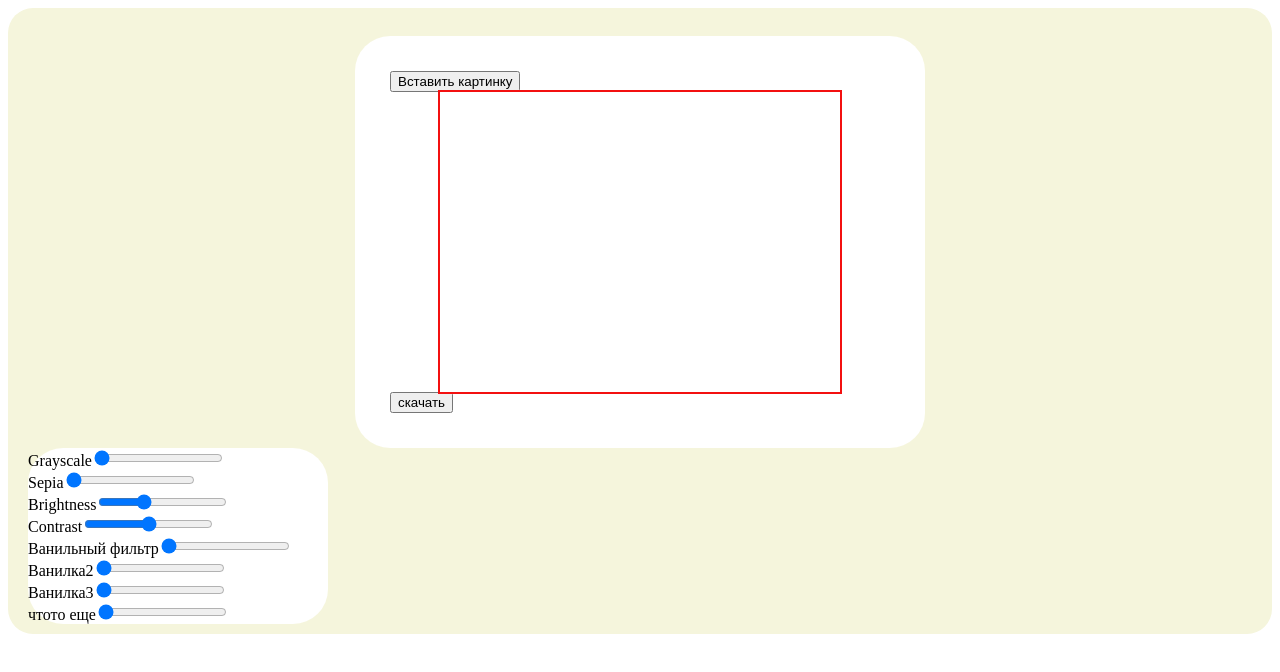
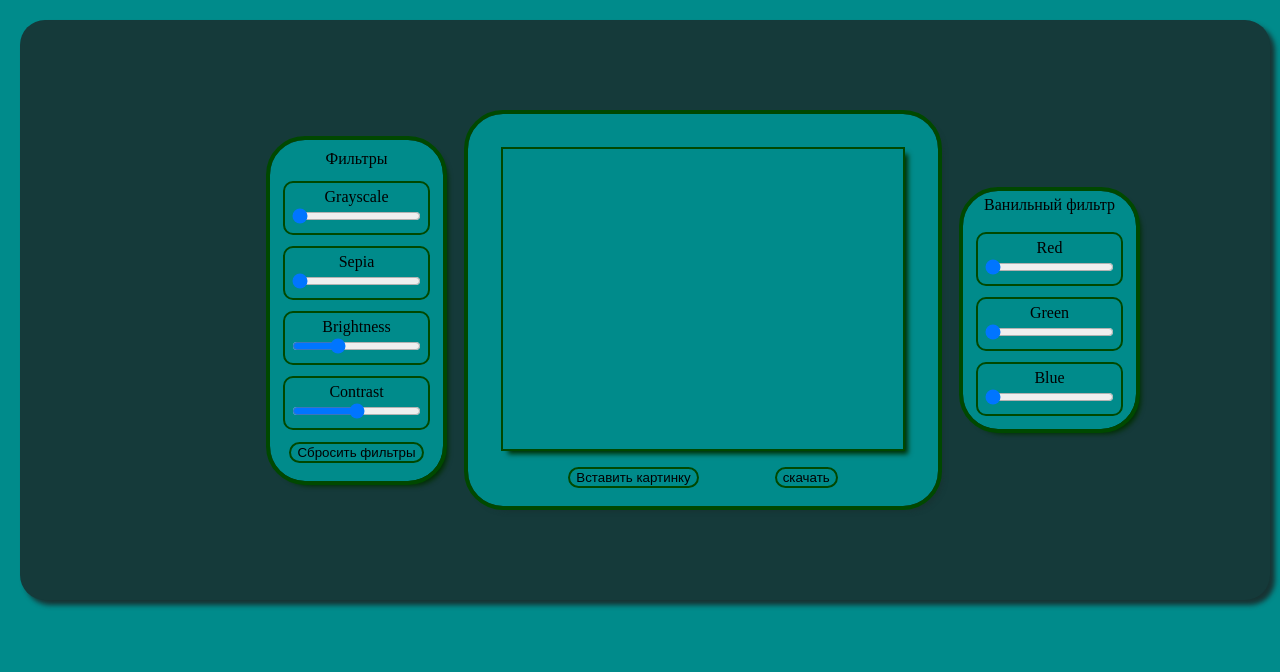
Before and after one commit to ketynkyn/lab1-vvab, a React (Create React App) app: page / in a window 1280 px wide. Shown: the top 672 px of the page. Built offline with nearby package versions, Linux system fonts and the light colour scheme.

Commit message:
все сделано кроме кнопки скачать

```diff
--- a/src/App.js
+++ b/src/App.js
@@ -56,37 +56,87 @@ function App() {
 
     const ChangeFilterImage5 = (e) => {
         let count=""
-        for (let i=0.1;i<e;i+=0.1){
+        for (let i=0.1;i<e;i+=0.01){
             count=i+' '
         }
         setRed(count)
         setsliderRed(e)
-        changeGrayscale()
     }
     const ChangeFilterImage6 = (e) => {
         let count=""
-        for (let i=0.1;i<e;i+=0.1){
+        for (let i=0.1;i<e;i+=0.01){
             count=i+' '
         }
         setGreen(count)
         setsliderGreen(e)
-        changeGrayscale()
     }
     const ChangeFilterImage7 = (e) => {
         let count=""
-        for (let i=0.1;i<e;i+=0.1){
+        for (let i=0.1;i<e;i+=0.01){
             count=i+' '
         }
         setBlue(count)
         setsliderBlue(e)
+    }
+    const FiltersReset =()=>{
+      setSlider(0);
+      setSlider2(0);
+      setSlider3(100);
+      setSlider4(100);
+      setsliderBlue(0)
+        setsliderRed(0)
+        setsliderGreen(0)
+        ChangeFilterImage7(0)
+        ChangeFilterImage6(0)
+        ChangeFilterImage5(0)
         changeGrayscale()
+
     }
 
 
   return (
 
       <div className="App">
-          <svg width="500" height="0" viewBox="0 0 500 335">
+
+          <div className="leftPanel">
+              <div className="leftPanelInfo">Фильтры</div>
+              <div className="filter">Grayscale
+                  <input className="rangeInput" type='range' min='0' max='100' step='1' value={slider} onChange={(e)=>ChangeFilterImage(e.target.value)}/>
+              </div>
+              <div className="filter">Sepia
+                  <br></br>
+                  <input className="rangeInput" type='range' min='0' max='100' step='1' value={slider2} onChange={(e)=>ChangeFilterImage2(e.target.value)}/>
+              </div>
+              <div className="filter">Brightness
+                  <input className="rangeInput" type='range' min='0' max='300' step='1' value={slider3} onChange={(e)=>ChangeFilterImage3(e.target.value)}/>
+              </div>
+              <div className="filter">Contrast
+                  <input className="rangeInput" type='range' min='0' max='200' step='1' value={slider4} onChange={(e)=>ChangeFilterImage4(e.target.value)}/>
+              </div>
+              <button onClick={FiltersReset}>Сбросить фильтры</button>
+
+
+          </div>
+          <div className="boxImg">
+        <input className="imgInput" type="file" id="file" accept="image/*" onChange={ChangeImage} hidden/>
+        <div id="img-area" className="box"> {imageUrls.map(img=> <img id="img" src={img} alt="" width='auto' height='auto'/>)}</div>
+              <button onClick={()=>document.getElementById("file").click()}>Вставить картинку</button>
+              <button>скачать</button>
+          </div>
+              <div className="rightPanel">
+                  <div className="rightPanelInfo">Ванильный фильтр</div>
+              <div className="filter">Red
+                  <br/>
+                  <input className="rangeInput" type='range' min='0' max='1' step='0.01' value={sliderRed} onChange={(e)=>ChangeFilterImage5(e.target.value)}/>
+              </div>
+              <div className="filter">Green
+                  <input className="rangeInput" type='range' min='0' max='1' step='0.01' value={sliderGreen} onChange={(e)=>ChangeFilterImage6(e.target.value)} />
+              </div>
+              <div className="filter">Blue
+                  <input className="rangeInput" type='range' min='0' max='1' step='0.01' value={sliderBlue} onChange={(e)=>ChangeFilterImage7(e.target.value)}/>
+              </div>
+          </div>
+          <svg>
               <filter id="posterize">
                   <feComponentTransfer>
                       <feFuncR type="table" tableValues={Red} />
@@ -95,39 +145,6 @@ function App() {
                   </feComponentTransfer>
               </filter>
           </svg>
-          <div className="boxImg">
-        <input className="imgInput" type="file" id="file" accept="image/*" onChange={ChangeImage} hidden/>
-              <button onClick={()=>document.getElementById("file").click()}>Вставить картинку</button>
-        <div id="img-area" className="box"> {imageUrls.map(img=> <img id="img" src={img} alt="" width='auto' height='auto'/>)}</div>
-              <button>скачать</button>
-          </div>
-          <div className="leftPanel">
-        <div className="filter">Grayscale
-        <input className="rangeInput" type='range' min='0' max='100' step='1' value={slider} onChange={(e)=>ChangeFilterImage(e.target.value)}/>
-        </div>
-            <div className="filter">Sepia
-          <input className="rangeInput" type='range' min='0' max='100' step='1' value={slider2} onChange={(e)=>ChangeFilterImage2(e.target.value)}/>
-          </div>
-          <div className="filter">Brightness
-              <input className="rangeInput" type='range' min='0' max='300' step='1' value={slider3} onChange={(e)=>ChangeFilterImage3(e.target.value)}/>
-          </div>
-          <div className="filter">Contrast
-              <input className="rangeInput" type='range' min='0' max='200' step='1' value={slider4} onChange={(e)=>ChangeFilterImage4(e.target.value)}/>
-          </div>
-              <div className="filter">Ванильный фильтр
-                  <input className="rangeInput" type='range' min='0' max='1' step='0.1' value={sliderRed} onChange={(e)=>ChangeFilterImage5(e.target.value)}/>
-              </div>
-              <div className="filter">Ванилка2
-                  <input className="rangeInput" type='range' min='0' max='1' step='0.1' value={sliderGreen} onChange={(e)=>ChangeFilterImage6(e.target.value)} />
-              </div>
-              <div className="filter">Ванилка3
-                  <input className="rangeInput" type='range' min='0' max='1' step='0.1' value={sliderBlue} onChange={(e)=>ChangeFilterImage7(e.target.value)}/>
-              </div>
-              <div className="filter">чтото еще
-                  <input className="rangeInput" type='range' min='0' max='200' step='1' value={0} />
-              </div>
-
-          </div>
           </div>
   );
 }
--- a/src/ChoosePhoto.scss
+++ b/src/ChoosePhoto.scss
@@ -1,39 +1,106 @@
+body {
+  margin:0;
+  padding:0;
+  background: darkcyan;
+  -webkit-background-size: cover;
+  -moz-background-size: cover;
+  -o-background-size: cover;
+  background-size: cover;
+}
 .App {
-  background: beige;
+  min-width: 1000px;
+  margin: 20px;
+  padding-left: 250px;
+  height: 580px;
+  background: #153a3a;
   border-radius: 25px;
-  padding: 10px;
+  display: flex;
+  align-items: center;
+  box-shadow: 5px 5px 5px #173333;
+  .svg{
+    display: none;
+    background: chocolate;
+  }
   .boxImg {
+    text-align: center;
+    margin: auto;
     padding: 35px;
-    background: white;
+    padding-bottom: 20px;
+    background: darkcyan;
+    outline: 4px solid #004800 ;
+    box-shadow: 5px 5px 5px #173333;
     border-radius: 35px;
     width: 500px;
-    margin-right: auto;
-    margin-left: auto;
-    .imgInput {
-      margin-right: auto;
-      margin-left: auto;
+    button{
+      border: none;
+      outline: 2px solid #004800 ;
+      margin-top: 20px;
+      margin-left: 40px;
+      margin-right: 40px;
+      background: none;
+      border-radius: 15px;
+    }
+    button : hover{
+
     }
 
     .box {
       margin: auto;
-      outline: 2px solid #f31010;
-      display: flex;
+      outline: 2px solid #004800;
       height: 300px;
       width: 400px;
+      box-shadow: 5px 5px 5px #002f00;
+
 
       img {
         width: 100%;
+        height: 100%;
       }
     }
   }
   .leftPanel {
-    height: 125%;
-    width: 300px;
-    margin-left: 10px;
-    background: white;
-
+    margin-left: auto;
+    margin-right: 25px;
+    width: 200px;
+    text-align: center;
+    background: darkcyan;
+    outline: 4px solid #004800;
+    box-shadow: 5px 5px 5px #002f00;
     border-radius: 35px;
+    button{
+      border: none;
+      outline: 2px solid #004800 ;
+      background: none;
+      border-radius: 15px;
+      margin-bottom: 20px;
+    }
+    .leftPanelInfo{
+      padding-top: 10px;
+    }
     .filter {
+      padding: 5px;
+      margin: 15px;
+      outline: 2px solid #004800;
+      border-radius: 8px;
+    }
+  }
+  .rightPanel{
+    margin-left: 25px;
+    margin-right: auto;
+    width: 200px;
+    text-align: center;
+    background: darkcyan;
+    outline: 4px solid #004800;
+    box-shadow: 5px 5px 5px #002f00;
+    border-radius: 35px;
+    .rightPanelInfo{
+      padding: 5px;
+    }
+    .filter {
+      padding: 5px;
+      margin: 15px;
+      outline: 2px solid #004800;
+      border-radius: 8px;
     }
   }
 }
```
